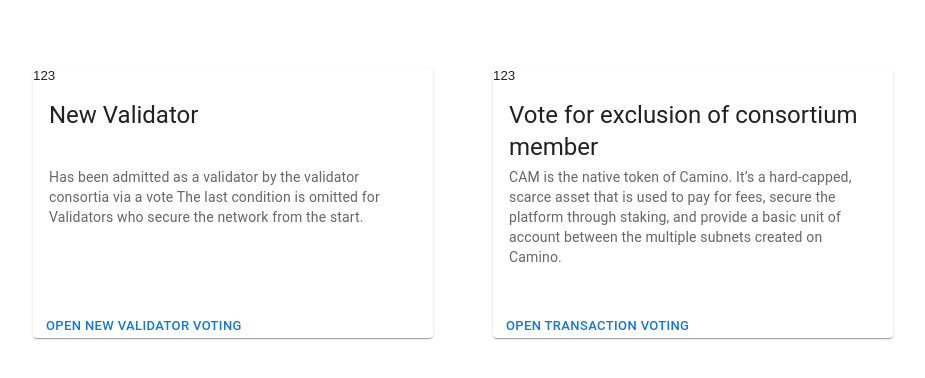
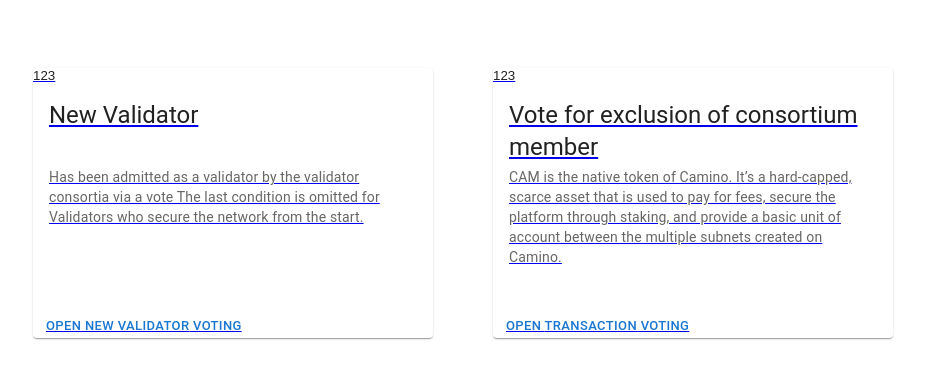
Before and after one commit to chain4travel/camino-suite-voting, a React (Create React App) app: page /vote in a window 1280 px wide. Shown: the top 378 px of the page, without its empty margins (35-960 px from the left). Built offline with nearby package versions, Linux system fonts and the light colour scheme.

Commit message:
chore(navigation): enable click to route to proposal list

```diff
--- a/src/pages/Vote.tsx
+++ b/src/pages/Vote.tsx
@@ -1,6 +1,7 @@
 import * as React from 'react';
 import ProposalCard from '../components/ProposalCard';
 import Grid from '@mui/material/Grid';
+import { Link } from 'react-router-dom';
 
 export default function App() {
   type Proposal = {
@@ -15,7 +16,7 @@
       title: 'New Validator',
       ctx: 'Has been admitted as a validator by the validator consortia via a vote The last condition is omitted for Validators who secure the network from the start.',
       btnCtx: 'New Validator',
-      url: 'validators',
+      url: 'new_consortium_member',
     },
     {
       title: 'Vote for exclusion of consortium member',
@@ -28,13 +29,14 @@
   return (
     <Grid container direction="row" alignItems="center">
       {ProposalList.map(v => (
+        <Link to={`/vote/${v.url}`} key={v.url}>
           <ProposalCard
-          key={v.url}
             title={v.title}
             ctx={v.ctx}
             btnCtx={v.btnCtx}
             url={v.url}
           />
+        </Link>
       ))}
     </Grid>
   );
```
Lines whose indentation alone changed are shown as unchanged.
